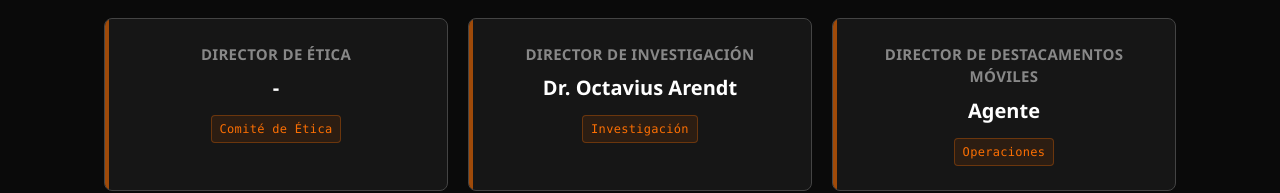
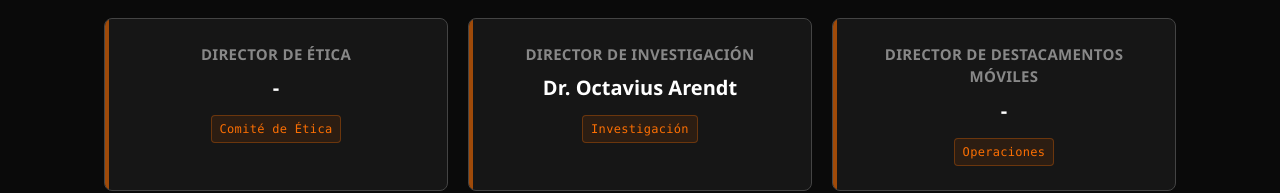
Before and after one commit to emiliano-gandini-outeda/Site-Twilight, a Vue app in the folder frontend/: page /information in a window 1280 px wide. Shown: the part 2657-2850 px from the top of the page. Built offline with nearby package versions, Linux system fonts and the light colour scheme; no server answers.

Commit message:
Update Information.vue

```diff
--- a/frontend/src/views/Information.vue
+++ b/frontend/src/views/Information.vue
@@ -395,7 +395,7 @@
 
               <div class="director-card">
                 <h4 class="director-title">Director de Destacamentos Móviles</h4>
-                <p class="director-name">Agente</p>
+                <p class="director-name">-</p>
                 <div class="director-badge">Operaciones</div>
               </div>
             </div>
```
